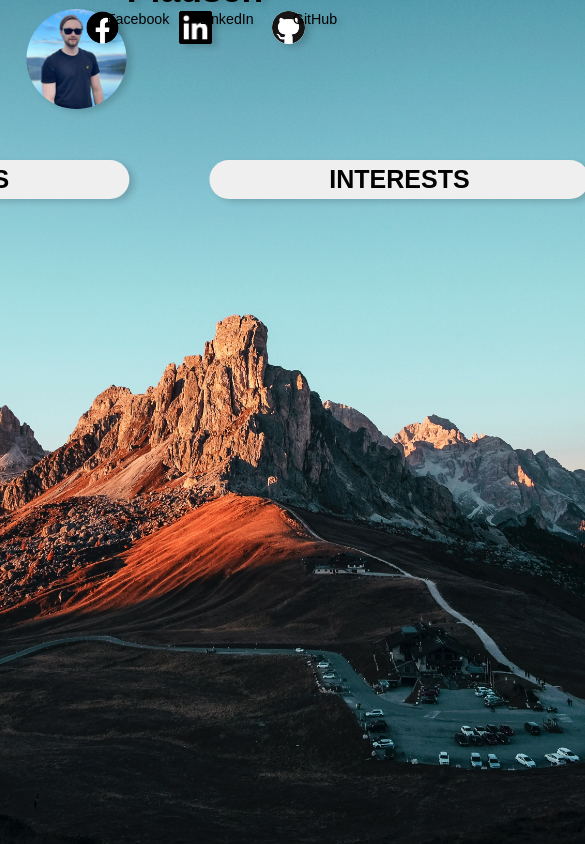
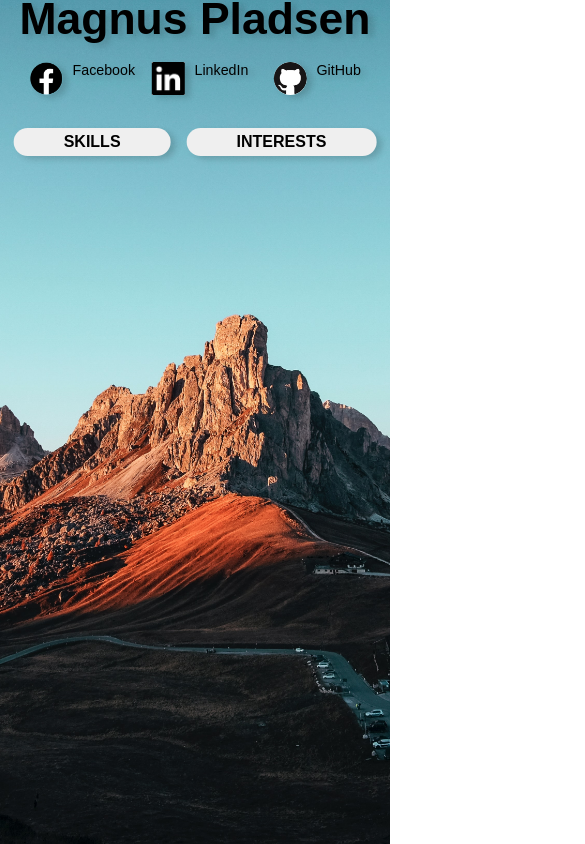
Before and after one commit to MagnusPladsen/Personal-Website-Portfolio, a React (Create React App) app in the folder magnuspladsen/: page /explore in a window 390 px wide. Shown: the whole page, 585 px wide, since content can reach past the window. Built offline with nearby package versions, Linux system fonts and the light colour scheme; a web font is replaced by a local one.

Commit message:
Fix mobile design

```diff
--- a/magnuspladsen/src/App.css
+++ b/magnuspladsen/src/App.css
@@ -83,36 +83,39 @@
 /* ---------- @MEDIA ---------- */
 /* MOBILE */
 @media screen and (min-width: 320px) and (max-width: 640px) {
-    h1 {
+    .App-header h1 {
       font-size: 2.5em;
       margin-bottom: 0;
-      margin-top: -2em;
+      margin-top: -2.5em;
     }
-    h2 {
+    .App-header h2 {
       font-size: 1.7em;
       margin-bottom: 0px;
       margin-top: -0.5em;
     }
-    .pb {
-      height: 1px;
-      width: 1px;
+    .App-pb {
+      height: 300px;
+      width: 300px;
+      left: 11%;
+      top: 5em;
+      border-radius: 15%;
     }
     .App-header {
         top: 70px;
         width: 100%;
     }
-    .icons {
+    .App-icons {
         display: inline-flex;
-        margin-top: -3em;
+        margin-top: -3.5em;
     }
-    .facebook {
+    .App-facebook {
         margin-right: 60px;
     }
-    .linkedin {
+    .App-linkedin {
         margin-right: 60px;
     }
-    button {
+    .btn-explore {
         font-size: 1.5em;
-        top: 500px;
+        top: 23em;
     }
 }
--- a/magnuspladsen/src/Components/Explore.css
+++ b/magnuspladsen/src/Components/Explore.css
@@ -57,7 +57,6 @@
   font-size: 0.8em;
 }
 
-
 .Explore-linkedin {
   margin-right: 6em;
 }
@@ -87,3 +86,53 @@
 .btn-interests {
   margin-right: 0;
 }
+
+/* ---------- @MEDIA ---------- */
+/* MOBILE */
+@media screen and (min-width: 320px) and (max-width: 640px) {
+  .Explore-header h1 {
+    font-size: 2.5em;
+    margin-bottom: 0;
+    margin-top: -1.7em;
+  }
+  .Explore-pb {
+    height: 0px;
+    width: 0px;
+  }
+  .Explore-header {
+    top: 70px;
+    width: 100%;
+  }
+  .Explore-icons {
+    display: inline-flex;
+    margin-top: 1em;
+  }
+  .Explore-facebook {
+    margin-right: 5em;
+  }
+  .Explore-linkedin {
+    margin-right: 5em;
+  }
+  .Explore-github {
+    margin-right: 3em;
+  }
+  .Explore-icons p {
+    margin-left: 3em;
+  }
+  .Explore-btns {
+    font-size: 1em;
+    top: 7em;
+  }
+  .Explore-btn {
+    font-size: 1em;
+    font-weight: 700;
+    box-shadow: 5px 3px 6px #00000029;
+    border-radius: 60px;
+    padding: 5px 50px;
+    border: 0px;
+    margin-top: 1em;
+  }
+  .btn-skills {
+    margin-right: 1em;
+  }
+}
```
Also changed, not shown: 6 other files (tests, documents, lock files or other folders).
